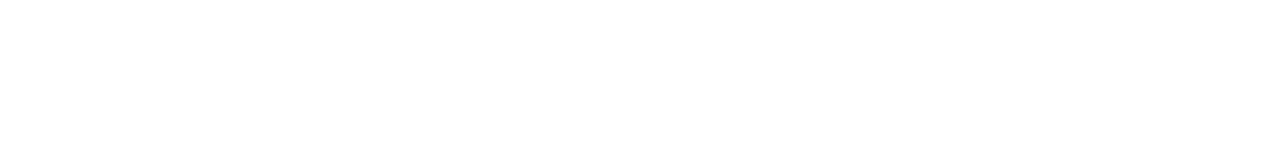
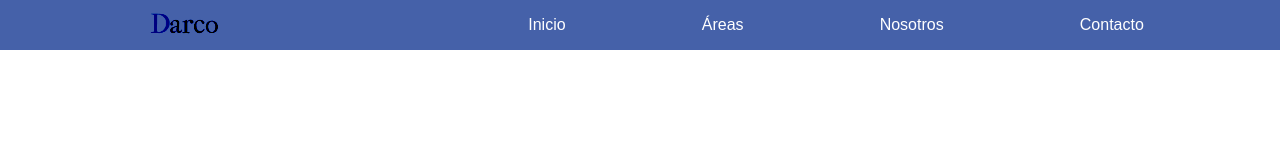
Before and after one commit to Daniela2-1998/Darco, a plain HTML site: page index.html in a window 1280 px wide. Drawn offline with Linux system fonts and the light colour scheme.

Commit message:
primer commit

```diff
--- /dev/null
+++ b/css/index-styless.css
@@ -0,0 +1,38 @@
+*{
+    box-sizing: border-box;
+    padding: 0;
+    margin: 0;
+    text-decoration: none;
+    font-family: Arial, Helvetica, sans-serif;
+}
+
+nav{
+    width: 100%;
+    height: 50px;
+    align-items: center;
+    justify-content: space-evenly;
+    background-color: #4561A9;
+    color: #ffff;
+    display: flex;
+}
+
+.contenedor-nav{
+    width: 100%;
+    height: 50px;
+    display: flex;
+    align-items: center;
+    justify-content: space-evenly;
+}
+
+.logo{
+    width: 20%;
+    height: 50px;
+    background-image: url("/Img/Logo.png");
+    background-repeat: no-repeat;
+    background-size: contain;
+    mix-blend-mode: color-burn;
+}
+
+.contenedor-nav a{
+    color: #ffff;
+}
--- a/index.html
+++ b/index.html
@@ -4,8 +4,21 @@
     <meta charset="UTF-8">
     <meta name="viewport" content="width=device-width, initial-scale=1.0">
     <title>Darco Devs</title>
+    <link rel="icon" href="/Img/D.png">
+
+    <link rel="stylesheet" href="/css/index-styless.css">
 </head>
 <body>
-
+    <header>
+        <nav>
+            <div class="contenedor-nav">
+                <figure class="logo"></figure>
+                <a href="index.html">Inicio</a>
+                <a href="">Áreas</a>
+                <a href="">Nosotros</a>
+                <a href="">Contacto</a>
+            </div>
+        </nav>
+    </header>
 </body>
 </html>
```
Also changed, not shown: Img/D.png (added), Img/Logo.png (renamed from Imagenes de marca/Logo.png), Img/LogoBlanco.png (added).
